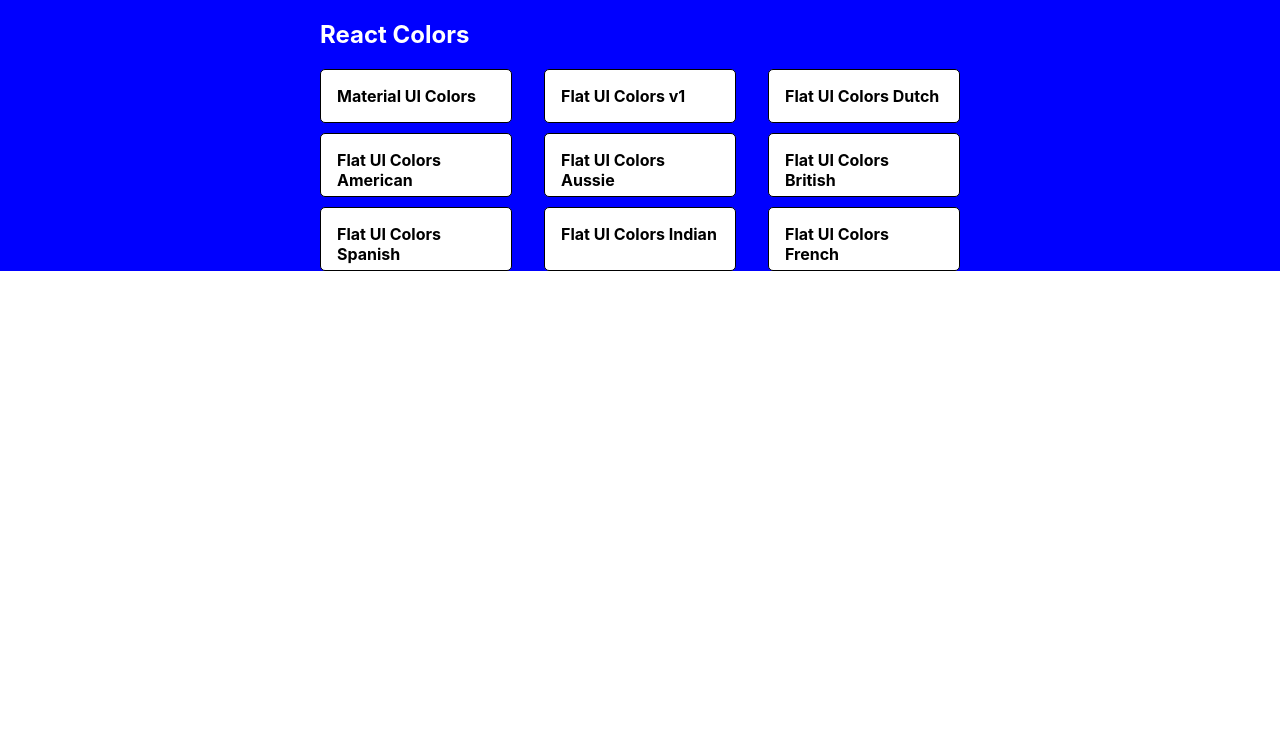
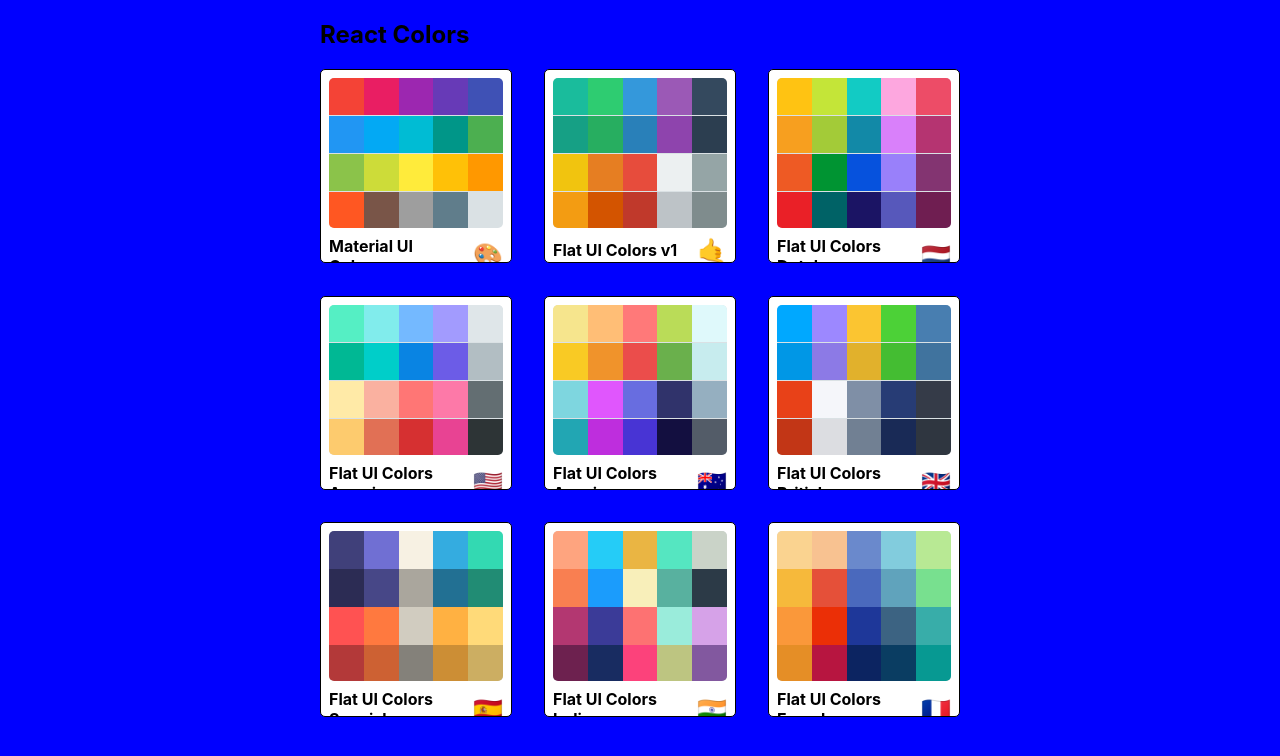
Before and after one commit to siva089/ColorPIcker, a React (Create React App) app: page / in a window 1280 px wide. Shown: the top 756 px of the page. Built offline with nearby package versions, Linux system fonts and the light colour scheme.

Commit message:
added a link

```diff
--- a/src/App.js
+++ b/src/App.js
@@ -16,7 +16,7 @@
   }
   return (
     <Switch>
-    <Route exact path="/" render={()=><PaletteList palettes={seedColors}/>} />
+    <Route exact path="/" render={(routeProps)=><PaletteList palettes={seedColors} {...routeProps}/>} />
     <Route exact path='/palette/:id' render={(routeProps)=><Palette palette={generatePalette(findPallete(routeProps.match.params.id))}/>}/>
     </Switch>
   //   <div>
--- a/src/PaletteList.js
+++ b/src/PaletteList.js
@@ -1,51 +1,57 @@
-import React, { Component } from 'react'
-import {Link} from 'react-router-dom'
-import {withStyles} from "@material-ui/styles"
+import React, { Component } from "react";
 import MiniPalette from "./miniPalette";
-const styles={
-root:{
-    backgroundColor:"blue",
-    height:"100%",
-    display:"flex",
-    alignItems:"flex-start",
-    justifyContent:"center"
+import { Link } from "react-router-dom";
+import { withStyles } from "@material-ui/styles";
+
+const styles = {
+  root: {
+    backgroundColor: "blue",
+    height: "100vh",
+    display: "flex",
+    alignItems: "flex-start",
+    justifyContent: "center"
   },
-container:{
-    width:"50%",
-    dispaly:"flex",
-    alignItems:"flex-start",
-    flexDirection:"column",
-    flexWrap:"wrap"
+  container: {
+    width: "50%",
+    display: "flex",
+    alignItems: "flex-start",
+    flexDirection: "column",
+    flexWrap: "wrap"
   },
-nav:{display:"flex",
-width:"100%",
-justifyContent:"space-betwwen",
-color:"white"
+  nav: {
+    display: "flex",
+    width: "100%",
+    justifyContent: "space-between"
   },
-palettes:{boxSizing:"border-box",
-width:"100%",
-display:"grid",
-gridTemplateColumns:"repeat(3,30%)",
-gridGap:"5%"
+  palettes: {
+    boxSizing: "border-box",
+    width: "100%",
+    display: "grid",
+    gridTemplateColumns: "repeat(3, 30%)",
+    gridGap: "5%"
   }
-}
+};
 
 class PaletteList extends Component {
+    goToPalette(id){
+this.props.history.push(`/palette/${id}`)
+    }
   render() {
-        const {palettes,classes}=this.props
+    const { palettes, classes } = this.props;
     return (
       <div className={classes.root}>
         <div className={classes.container}>
           <nav className={classes.nav}>
             <h1>React Colors</h1>
           </nav>
-                    <div className={classes.palettes}>
-                    {palettes.map(palette=><MiniPalette {...palette}/>)}
+          <div className={classes.palettes} >
+            {palettes.map(palette => (
+              <MiniPalette {...palette} handleClick={()=>this.goToPalette(palette.id)}  />
+            ))}
           </div>
         </div>
       </div>
-        )
+    );
   }
 }
-
-export default withStyles(styles)(PaletteList)
+export default withStyles(styles)(PaletteList);
--- a/src/miniPalette.js
+++ b/src/miniPalette.js
@@ -1,43 +1,67 @@
-import React from 'react'
-import {withStyles} from "@material-ui/styles"
+import React from "react";
+import { withStyles } from "@material-ui/styles";
 
-const styles={
-root:{
-        backgroundColor:"white",
-        border:"1px solid black",
-       borderRadius:"5px",
-       padding:"0.5rem",
-       position:"relative",
-       overflow:"hidden",
-       "&:hover":{
-cursor:"pointer"
-       }
-    },
-    colors:{
-        backgroundColor:"grey"
-    },
-    title:{
-        display:"flex",
-        justifyContent:"space-between",
-        alignItems:"center",
-        margin:"0",
-        color:"black",
-        padding:"0.5rem",
-        fontSize:"1rem",
-        position:"relative"
-    },
-    emoji:{}
-}
-const miniPalette = (props) => {
-    const {classes,paletteName,emoji}=props
-    return (
-        <div className={classes.root}>
-           <div className={classes.colors}></div>
-           <h5 className={classes.title}>{paletteName}</h5>
+const styles = {
+  root: {
+    backgroundColor: "white",
+    border: "1px solid black",
+    borderRadius: "5px",
+    padding: "0.5rem",
+    position: "relative",
+    overflow: "hidden",
+    "&:hover": {
+      cursor: "pointer"
+    }
+  },
+  colors: {
+    backgroundColor: "#dae1e4",
+    height: "150px",
+    width: "100%",
+    borderRadius: "5px",
+    overflow: "hidden"
+  },
+  title: {
+    display: "flex",
+    justifyContent: "space-between",
+    alignItems: "center",
+    margin: "0",
+    color: "black",
+    paddingTop: "0.5rem",
+    fontSize: "1rem",
+    position: "relative"
+  },
+  emoji: {
+    marginLeft: "0.5rem",
+    fontSize: "1.5rem"
+  },
+  miniColor: {
+    height: "25%",
+    width: "20%",
+    display: "inline-block",
+    margin: "0 auto",
+    position: "relative",
+    marginBottom: "-3.5px"
+  }
+};
 
+function MiniPalette(props) {
+  const { classes, paletteName, emoji, colors } = props;
+  const miniColorBoxes = colors.map(color => (
+    <div
+      className={classes.miniColor}
+      style={{ backgroundColor: color.color }}
+      key={color.name}
+    />
+  ));
 
-        </div>
-    )
+  return (
+    <div className={classes.root} onClick={props.handleClick} >
+      <div className={classes.colors}>{miniColorBoxes}</div>
+      <h5 className={classes.title}>
+        {paletteName} <span className={classes.emoji}>{emoji}</span>
+      </h5>
+    </div>
+  );
 }
 
-export default withStyles(styles)(miniPalette)
+export default withStyles(styles)(MiniPalette);
```
Lines whose indentation alone changed are shown as unchanged.
